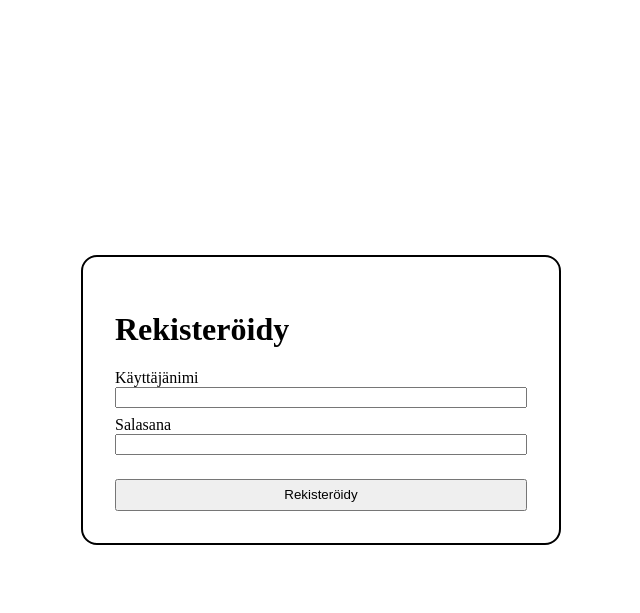
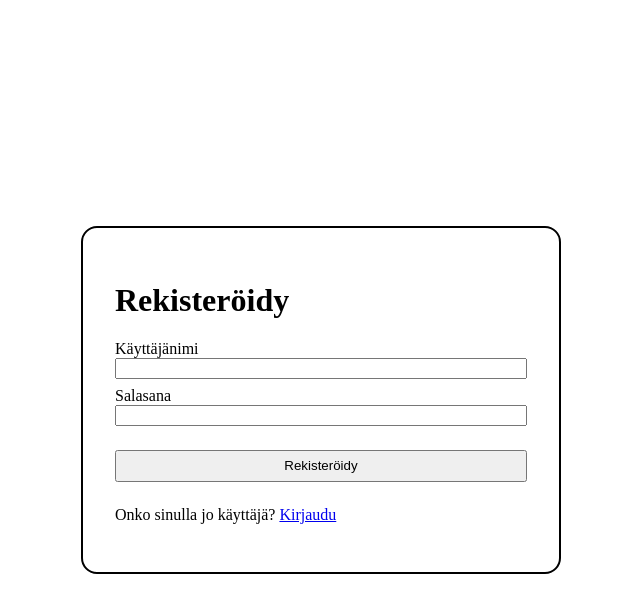
Before and after one commit to Eldemarkki/keskustelusovellus, a Flask app: page /register in a window 1280 px wide. Shown: the top 613 px of the page, without its empty margins (319-959 px from the left). Run offline with Flask 3, Linux system fonts and the light colour scheme.

Commit message:
feat: add links to login/register on login and register pages

```diff
--- a/templates/login.html
+++ b/templates/login.html
@@ -53,7 +53,8 @@
             padding: 1rem;
         }
 
-        .errors-container p, .errors-container ul {
+        .errors-container p,
+        .errors-container ul {
             margin: 0;
         }
     </style>
@@ -82,6 +83,7 @@
             </div>
             {% endif %}
             <input class="submit-button" type="submit" value="Kirjaudu" />
+            <p>Ei vielä käyttäjää? <a href="/register">Luo käyttäjä</a></p>
         </form>
     </div>
 </body>
--- a/templates/register.html
+++ b/templates/register.html
@@ -83,6 +83,7 @@
             </div>
             {% endif %}
             <input class="submit-button" type="submit" value="Rekisteröidy" />
+            <p>Onko sinulla jo käyttäjä? <a href="/login">Kirjaudu</a></p>
         </form>
     </div>
 </body>
```
